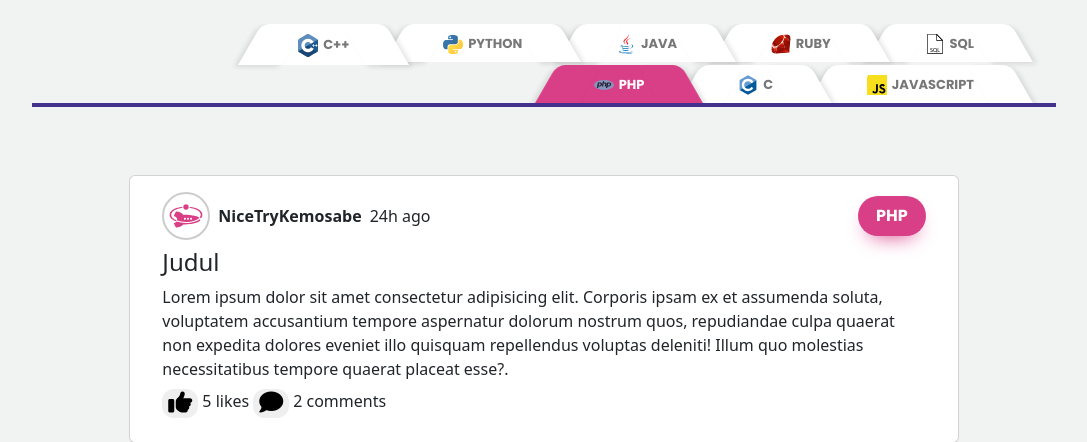
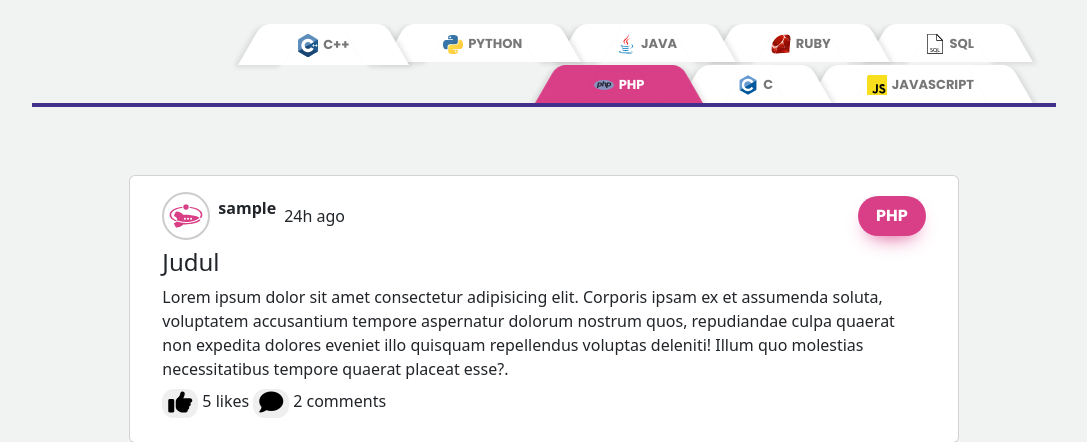
Before and after one commit to PixelTMT/UTS-Web-Programming, a PHP site: page /category.php in a window 1280 px wide. Shown: the part 73-515 px from the top of the page, without its empty margins (96-1183 px from the left). Run offline with PHP 8.4, Linux system fonts and the light colour scheme; the visitor is signed in with stand-in values (Sample User, id 1); some libraries are stand-ins or nearby versions; some web fonts are replaced.

Commit message:
category username

```diff
--- a/category.php
+++ b/category.php
@@ -57,7 +57,9 @@ if (!isset($_SESSION["id"])) {
 					<div class="card-body mx-3">
 						<div class="user-container d-flex align-items-center mb-2 text-nowrap">
 							<img src="img/SPACELY.svg" alt="Tes Foto User" class="post-header rounded-circle">
-							<span class="post-username mx-2">NiceTryKemosabe</span>
+							<span class="post-username mx-2">
+								<p><?php echo $_SESSION['username'] ?></p>
+							</span>
 							<span class="post-date">24h ago</span>
 							<div class="w-100 d-flex justify-content-end">
 								<button class="category-button" role="button">PHP</button>
```
